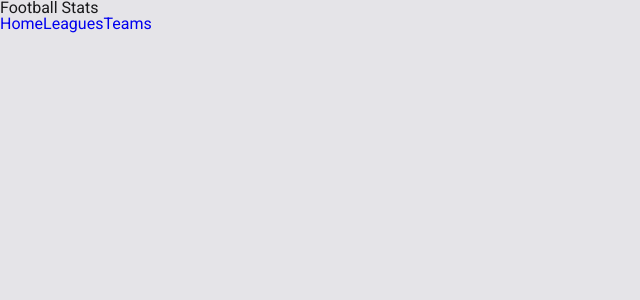
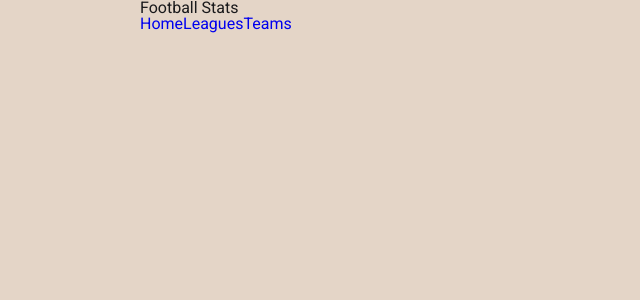
Before and after one commit to DmitryReztsov/football-stats, a React (Create React App) app: page / in a window 1280 px wide. Shown: the top 300 px of the page, without its empty margins (0-640 px from the left). Built offline with nearby package versions, Linux system fonts and the light colour scheme.

Commit message:
Добавлены стили App and Layout.tsx

```diff
--- a/public/index.html
+++ b/public/index.html
@@ -15,6 +15,6 @@
     <title>Football stats</title>
   </head>
   <body>
-    <div id="root"></div>
+    <div id="root" style="min-height: 100%"></div>
   </body>
 </html>
--- a/src/components/App/App.tsx
+++ b/src/components/App/App.tsx
@@ -1,13 +1,20 @@
 import React from 'react';
-import {Route, Routes } from 'react-router-dom';
+import {Route, Routes} from 'react-router-dom';
 import Layout from "../Layout/Layout";
 import Homepage from "../pages/Homepage/Homepage";
 import Leagues from "../pages/Leagues/Leagues";
 import Teams from "../pages/Teams/Teams";
+import styled from "styled-components";
+import {absolute} from "../../styles/fragments";
+
+const StyledApp = styled.div`
+  background-color: ${({theme}) => theme.colors.light_brown};
+  ${absolute};
+`
 
 function App() {
   return (
-    <>
+    <StyledApp>
       <Routes>
         <Route path={"/"} element={<Layout/>}>
           <Route index element={<Homepage/>}/>
@@ -15,7 +22,7 @@ function App() {
           <Route path={"teams"} element={<Teams/>}/>
         </Route>
       </Routes>
-    </>
+    </StyledApp>
   );
 }
 
--- a/src/components/Header/Header.tsx
+++ b/src/components/Header/Header.tsx
@@ -1,5 +1,7 @@
 import React, {FC} from 'react';
 import {Link} from "react-router-dom";
+
+
 
 const Header: FC = () => {
     return (
--- a/src/components/Layout/Layout.tsx
+++ b/src/components/Layout/Layout.tsx
@@ -1,14 +1,21 @@
 import React, {FC} from 'react';
-import { Outlet } from 'react-router-dom';
+import {Outlet} from 'react-router-dom';
 import Header from '../Header/Header';
+import styled from "styled-components";
+
+const StyledLayout = styled.div`
+  max-width: 1000px;
+  margin: 0 auto;
+`
 
 const Layout: FC = () => {
-    return (
-        <>
-            <Header/>
-            <Outlet/>
-        </>
-    );
+  return (
+    <StyledLayout>
+      <Header/>
+      <Outlet/>
+
+    </StyledLayout>
+  );
 };
 
 export default Layout;
--- /dev/null
+++ b/src/interfaces/styled.ts
@@ -0,0 +1,19 @@
+export interface ILightTheme {
+  colors: {
+    dark_green: string,
+    middle_green: string,
+    light_green: string,
+    light_brown: string,
+    bg: string,
+    font_light: string,
+    font_dark: string,
+  }
+
+  media: {
+    extraLarge: string
+    large: string
+    medium: string
+    small: string
+  }
+
+}
--- /dev/null
+++ b/src/styles/fragments.ts
@@ -0,0 +1,9 @@
+import { css } from "styled-components";
+
+export const absolute = css`
+	position: absolute;
+	width: 100%;
+	height: 100%;
+	top: 0;
+	left: 0;
+`
--- a/src/styles/global.ts
+++ b/src/styles/global.ts
@@ -46,7 +46,7 @@ export const Global = createGlobalStyle`
         -webkit-text-size-adjust: 100%;
         font-family: 'Roboto', sans-serif;
         background-color: ${lightTheme.colors.bg};
-        color: ${lightTheme.colors.font}
+        color: ${lightTheme.colors.font_dark}
     }
 
     input,
--- a/src/styles/theme.ts
+++ b/src/styles/theme.ts
@@ -1,11 +1,14 @@
-export const lightTheme = {
+import {ILightTheme} from "../interfaces/styled";
+
+export const lightTheme : ILightTheme = {
     colors: {
-        primary: '#7986cb',
-        secondary: '#2b2b2b',
-        success: '#4caf50',
-        danger: '#f44336',
-        bg: '#E5E4E8',
-        font: '#19191B',
+        dark_green: '#186049',
+        middle_green: '#247158',
+        light_green: '#6ab29b',
+        light_brown: '#e4d5c7',
+        bg: '#ffffff',
+        font_light: '#ffffff',
+        font_dark: '#19191B',
     },
 
     media: {
```
Also changed, not shown: styled.d.ts (added, +7 -0 lines). Lines whose indentation alone changed are shown as unchanged.
